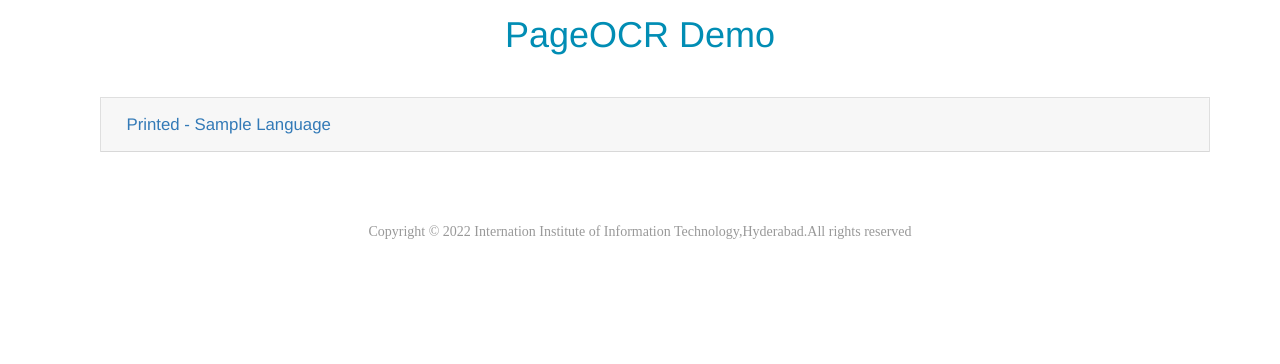
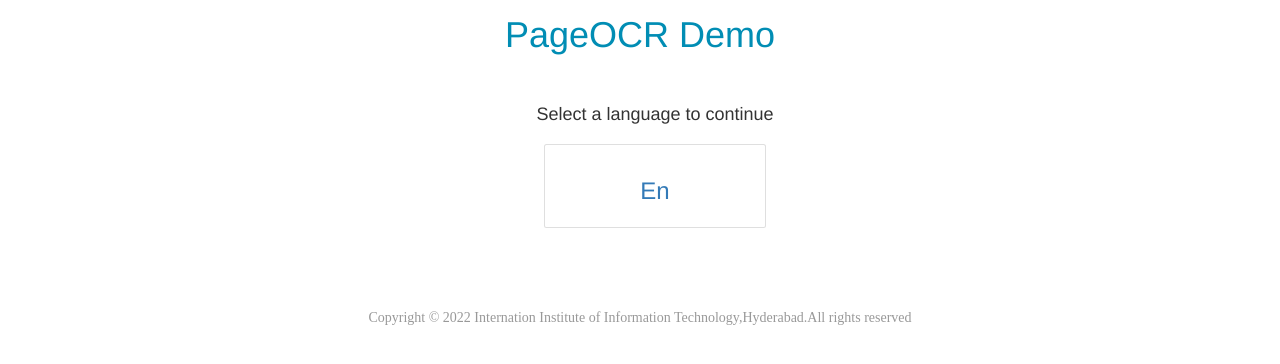
Before and after one commit to NLTM-IIITH/pageocr, a Flask app: template frontend/templates/index.html in a window 1280 px wide. Shown: the top 364 px of the page. Run offline with Flask 2, Linux system fonts and the light colour scheme; the template is opened without the code that fills it: most values are stand-ins (such as "Sample title", 1, 10 or a date in 2020); grey boxes marked "Sample" are stand-in pictures; some libraries are stand-ins or nearby versions.

Commit message:
modified the index page to only display the languages

```diff
--- a/frontend/app.py
+++ b/frontend/app.py
@@ -30,12 +30,10 @@ def get_image_list(language: str) -> List:
 
 @app.route('/', methods=["GET", "POST"])
 def index():
-	language_list = [{
-		'name': i,
-		'image_list': get_image_list(i)
-	} for i in os.listdir(STATIC_IMAGE_FOLDER)]
-	print(language_list)
-	return render_template('index.html', language_list=language_list)
+	return render_template(
+		'index.html',
+		language_list=os.listdir(STATIC_IMAGE_FOLDER)
+	)
 
 
 def get_coordinates(text, start, end):
--- a/frontend/static/css/index.css
+++ b/frontend/static/css/index.css
@@ -1,10 +1,26 @@
-.outer {
+/* .outer {
   display: flex;
   flex-direction: row;
   flex-wrap: wrap;
+} */
+
+.language {
+  display: flex;
+  flex-direction: row;
+  flex-wrap: wrap;
+  justify-content: center;
 }
 
-.loader-wrapper{
+.language > .card {
+  width: 20%;
+}
+
+.language .card:hover {
+  transform: scale(1.05);
+  box-shadow: 0 10px 20px rgba(0,0,0,.12), 0 4px 8px rgba(0,0,0,.06);
+}
+
+/* .loader-wrapper{
   display: inline-block;
   position: relative;
 }
@@ -38,4 +54,4 @@
   0%{ transform: scale(1);}
   50%{ transform: scale(2);}
   100%{ transform: scale(1);}
-}
+} */
--- a/frontend/templates/index.html
+++ b/frontend/templates/index.html
@@ -35,6 +35,20 @@
     </center>
     <br> <br>
     <div class="container">
+      <h4 class="text-center">Select a language to continue</h4>
+      <div class="language">
+        {% for language in language_list %}
+        <div class="card h-100 m-3">
+          <a href="">
+            <div class="card-body">
+              <center class="card-title h3">{{ language|title }}</center>
+            </div>
+          </a>
+        </div>
+        {% endfor %}
+      </div>
+    </div>
+    <!-- <div class="container">
       <div class="accordion" id="accordionExample">
         {% for language in language_list %}
         <div class="card mt-1">
@@ -64,7 +78,7 @@
         </div>
         {% endfor %}
       </div>
-    </div>
+    </div> -->
     <br>
     <footer class="footer">
       <p>Copyright &copy 2022 Internation Institute of Information Technology,Hyderabad.All rights reserved</p>
```
